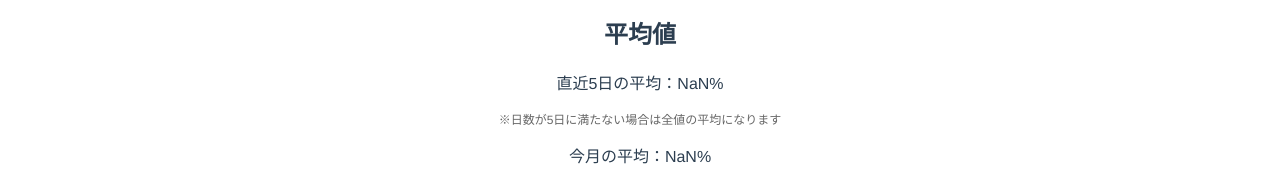
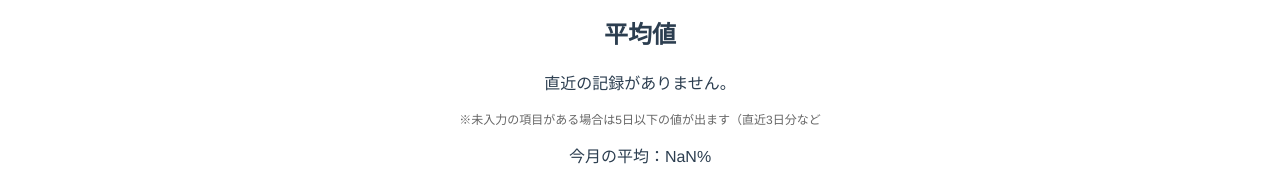
Before and after one commit to dorara-m/achieve, a Vue app: page / in a window 1280 px wide. Shown: the part 403-580 px from the top of the page. Built offline with nearby package versions, Linux system fonts and the light colour scheme.

Commit message:
mod: [average] 直近5日の値を正確にとる

```diff
--- a/src/components/AverageArea.vue
+++ b/src/components/AverageArea.vue
@@ -1,7 +1,7 @@
 <template>
   <h2>平均値</h2>
-  <p>直近5日の平均：{{fiveDaysAverage}}%</p>
-  <p class="small">※日数が5日に満たない場合は全値の平均になります</p>
+  <p>{{fiveDaysAverage}}</p>
+  <p class="small">※未入力の項目がある場合は5日以下の値が出ます（直近3日分など</p>
   <p>今月の平均：{{thisMonthAverage}}%</p>
 </template>
 
@@ -11,17 +11,32 @@ export default {
   name: 'AverageArea',
   props: ['val'],
   computed: {
-    // 上から5つが直近5日のものと想定して組む
     fiveDaysAverage: function() {
       let sum = 0
+      let numOfTargets = 0
       const vals = this.val
-      // 5日に満たない場合の処理
-      const numOfVal = vals.length >= 5 ? 5 : vals.length
-      // 平均する処理。
-      for (let i=0; i<numOfVal; i++) {
-        sum += Number(vals[i].percent)
+      // 今日の日付を受け取る
+      const today = dayjs()
+      // 直近5日のときだけsumにいれる
+      for (let i=0; i<vals.length; i++) {
+        const valDate = dayjs(vals[i].date)
+        // 今日から前5日以内のデータだけ取ってくる
+        // 当てはまる日が5日もない場合->そもそもカウントされない。
+        if (today.diff(valDate, 'day') <= 5) {
+          // この条件だと未来の日数もカウントしちゃう…いつか解決
+          sum += Number(vals[i].percent)
+          numOfTargets++
+        }
       }
-      return Math.round(sum / numOfVal)
+      // そもそも当てはまる日が0の場合に対応
+      if (numOfTargets != 0) {
+        const average = Math.round(sum / numOfTargets)
+        // 5日を満たすとは限らないので直近何日かを返すように。
+        return `直近${numOfTargets}日の平均 : ${average}%`
+      } else {
+        return '直近の記録がありません。'
+      }
+
     },
     // 1ヶ月分の平均処理
     thisMonthAverage: function() {
@@ -30,14 +45,12 @@ export default {
 
       // 今月にあたるデータを抽出する。
       const vals = this.val
-      let arr = []
       let numOfTargets = 0
       let sum = 0
-      // 全部のvalのdateをday.jsに通して月の数値のみ取る。(dateMonth)それと今月を比べて、dateMonth - thisMonth = 0の範囲を今月のデータと判定する。その範囲だけsumに加算、個数を知りたいのでそれ用の変数に1ずつ足しておく。
+      // 全部のvalのdateをday.jsに通して月の数値のみ取る。(valMonth)それと今月を比べて、valMonth - thisMonth = 0の範囲を今月のデータと判定する。その範囲だけsumに加算、個数を知りたいのでそれ用の変数に1ずつ足しておく。
       for (let i=0; i<vals.length; i++) {
-        const dateMonth = dayjs(vals[i].date).month()
-        if (dateMonth - thisMonth == 0) {
-          arr.push(vals[i].percent)
+        const valMonth = dayjs(vals[i].date).month()
+        if (valMonth - thisMonth == 0) {
           numOfTargets += 1
           sum += Number(vals[i].percent)
         }
```
Also changed, not shown: 1 other file (tests, documents, lock files or other folders).
